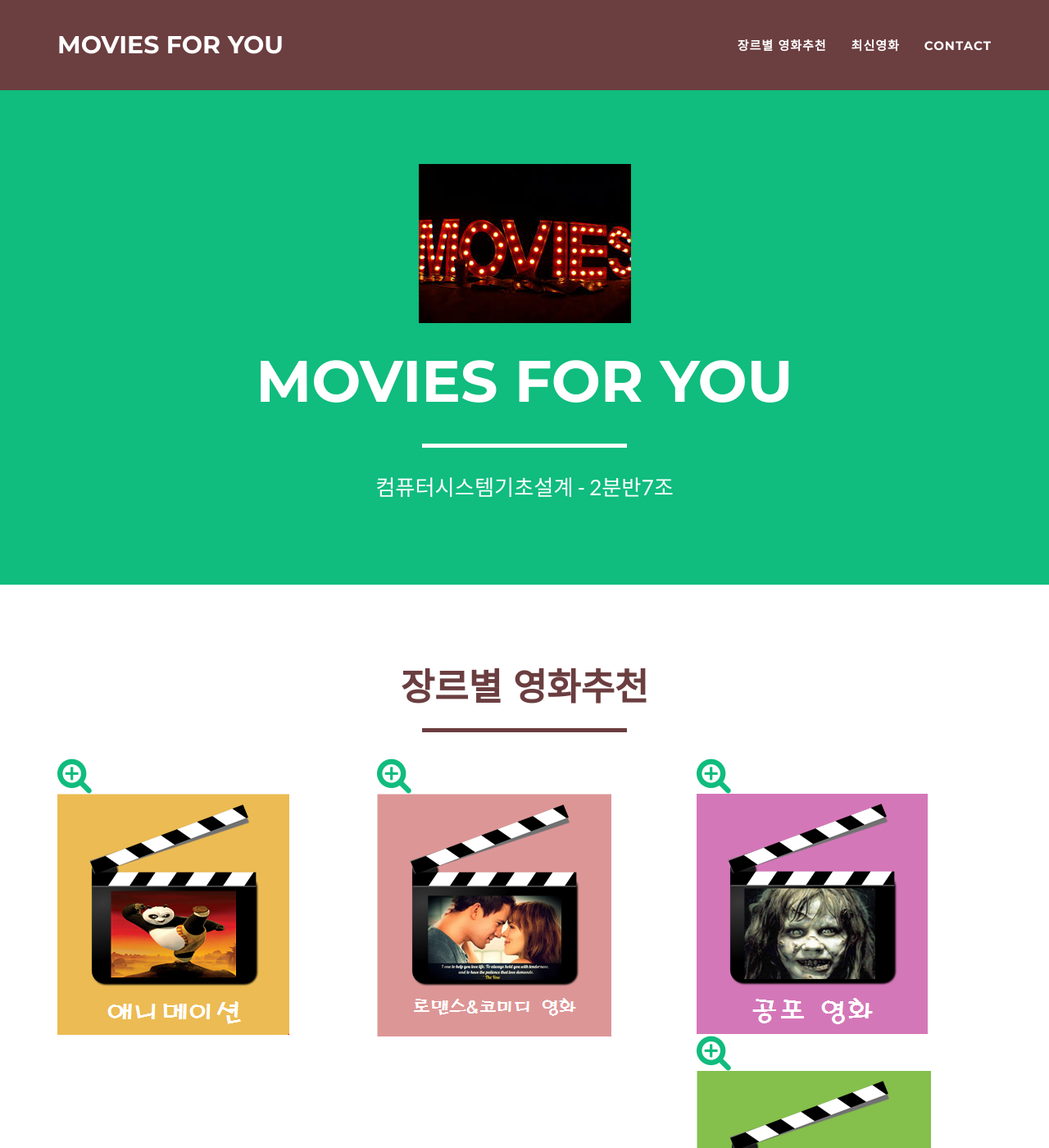
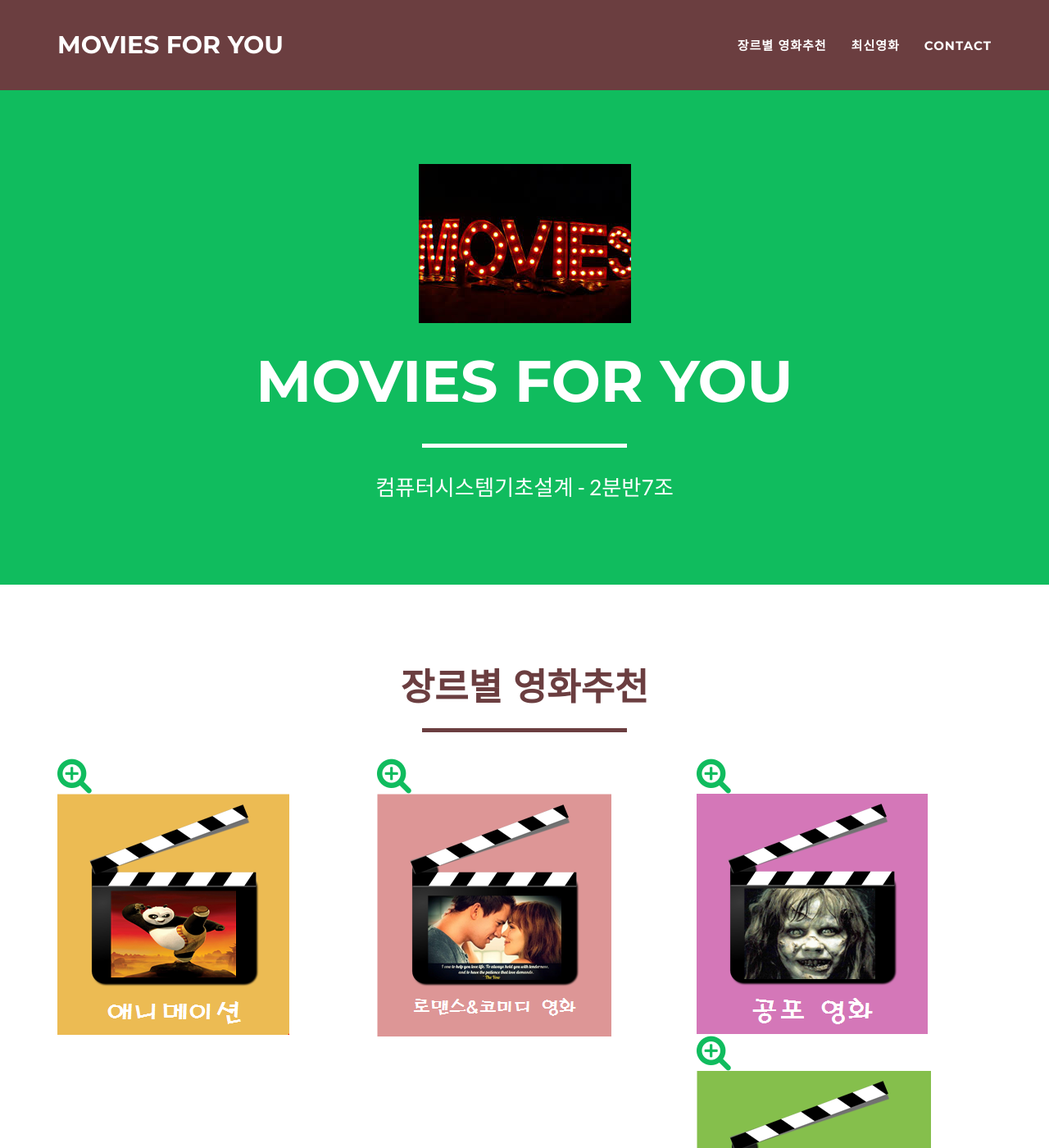
Before and after one commit to gentle9610/gentle9610.github.com, a Jekyll site: the page built from index.html, in a window 1280 px wide and 1400 px high. Shown: the whole window at 82% size. Built offline with Jekyll 4.4.1, drawn with Linux system fonts in a browser that asks for light colours.

Commit message:
Update _config.yml

```diff
--- a/_config.yml
+++ b/_config.yml
@@ -9,7 +9,7 @@ contact: static
 
 # Color settings (hex-codes without the leading hash-tag)
 color:
-  primary: 10bc7e
+  primary: 10bc5e
   secondary: 6b3e40
   secondary-dark: 633140
 
```
